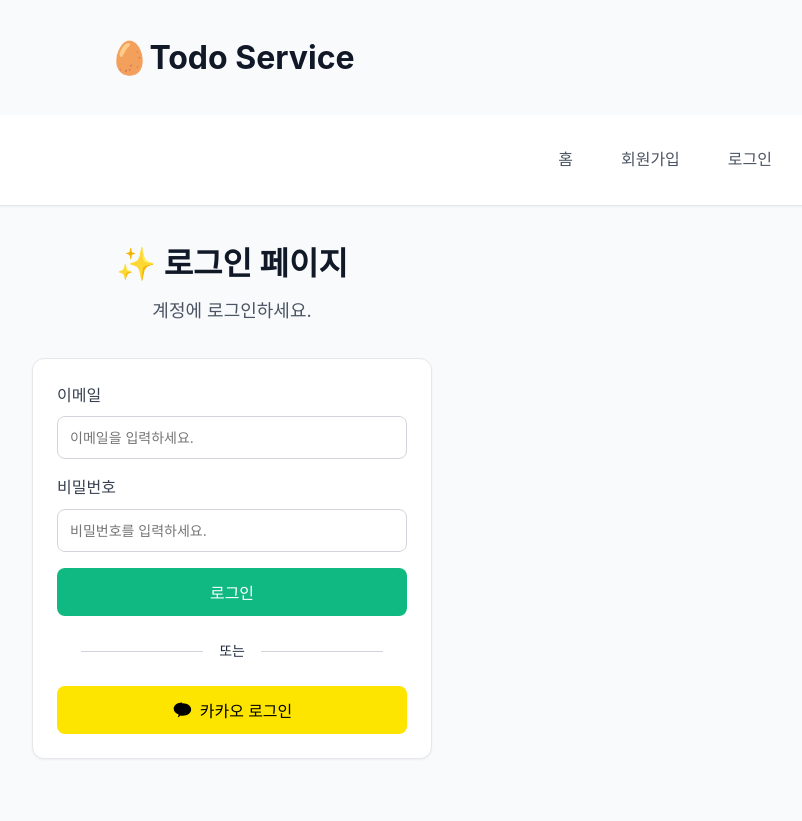
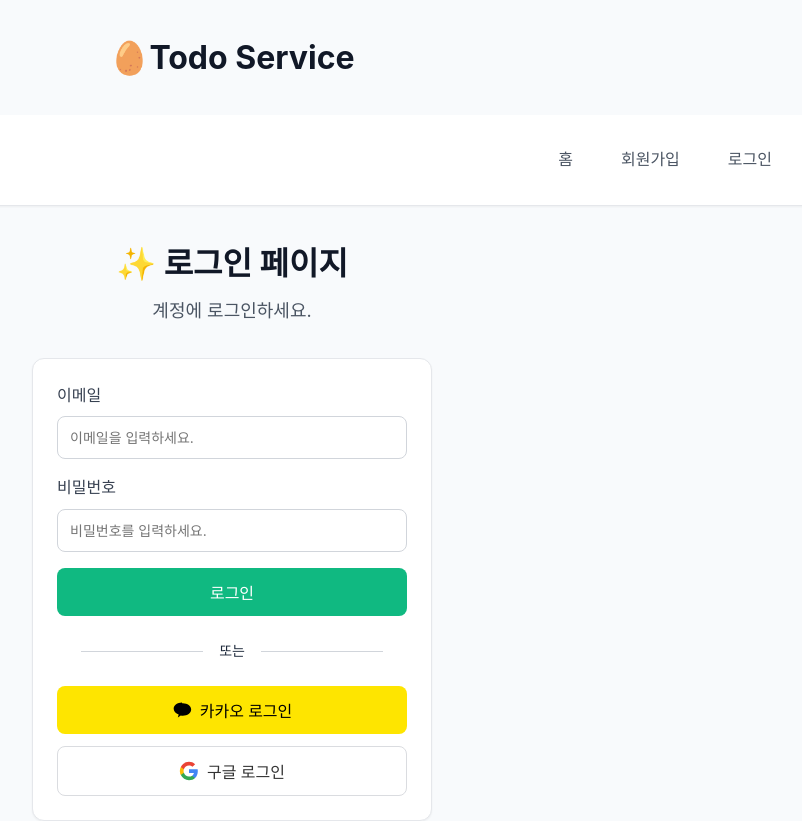
Before and after one commit to seastj/til_vite_ts, a React (Vite) app: page /signin in a window 1280 px wide. Shown: the whole page, without its empty margins (408-1210 px from the left). Before the commit the page ends 800 px from the top, so only its background shows below. Built offline with nearby package versions, Linux system fonts and the light colour scheme; no server answers.

Commit message:
[docs] 구글 회원 기능 업데이트

```diff
--- /dev/null
+++ b/src/components/GoogleLoginButton.tsx
@@ -0,0 +1,89 @@
+import { useAuth } from '../contexts/AuthContext';
+
+interface GoogleLoginButtonProps {
+  children?: React.ReactNode;
+  onError?: (error: string) => void;
+  onSuccess?: (message: string) => void;
+}
+
+const GoogleLoginButton = ({ onError, onSuccess }: GoogleLoginButtonProps) => {
+  // 구글 로그인 사용
+  const { signInWithGoogle } = useAuth();
+
+  // 구글 로그인 실행
+  const handleGoogleLogin = async () => {
+    try {
+      const { error } = await signInWithGoogle();
+      if (error) {
+        console.log(`구글 로그인 에러 메시지 : ${error}`);
+        if (onError) {
+          onError(error);
+        }
+      } else {
+        console.log(`구글 로그인 성공`);
+        if (onSuccess) {
+          onSuccess(`구글 로그인이 성공하였습니다.`);
+        }
+      }
+    } catch (err) {
+      console.log(`구글 로그인 오류 : ${err}`);
+    }
+  };
+  return (
+    <button
+      onClick={handleGoogleLogin}
+      onMouseEnter={e => {
+        e.currentTarget.style.backgroundColor = '#f8f9fa';
+      }}
+      onMouseLeave={e => {
+        e.currentTarget.style.backgroundColor = '#fff';
+      }}
+      type="button"
+      style={{
+        display: 'flex',
+        alignItems: 'center',
+        justifyContent: 'center',
+        gap: '8px',
+        width: '100%',
+        padding: '12px 16px',
+        backgroundColor: '#fff',
+        color: '#333',
+        border: '1px solid #dadce0',
+        borderRadius: '8px',
+        fontSize: '16px',
+        fontWeight: '500',
+        cursor: 'pointer',
+        transition: 'background-color 0.2s ease',
+      }}
+    >
+      {/* 구글 아이콘 SVG */}
+      <svg
+        width="20"
+        height="20"
+        viewBox="0 0 24 24"
+        fill="none"
+        xmlns="http://www.w3.org/2000/svg"
+      >
+        <path
+          d="M22.56 12.25c0-.78-.07-1.53-.2-2.25H12v4.26h5.92c-.26 1.37-1.04 2.53-2.21 3.31v2.77h3.57c2.08-1.92 3.28-4.74 3.28-8.09z"
+          fill="#4285F4"
+        />
+        <path
+          d="M12 23c2.97 0 5.46-.98 7.28-2.66l-3.57-2.77c-.98.66-2.23 1.06-3.71 1.06-2.86 0-5.29-1.93-6.16-4.53H2.18v2.84C3.99 20.53 7.7 23 12 23z"
+          fill="#34A853"
+        />
+        <path
+          d="M5.84 14.09c-.22-.66-.35-1.36-.35-2.09s.13-1.43.35-2.09V7.07H2.18C1.43 8.55 1 10.22 1 12s.43 3.45 1.18 4.93l2.85-2.22.81-.62z"
+          fill="#FBBC05"
+        />
+        <path
+          d="M12 5.38c1.62 0 3.06.56 4.21 1.64l3.15-3.15C17.45 2.09 14.97 1 12 1 7.7 1 3.99 3.47 2.18 7.07l3.66 2.84c.87-2.6 3.3-4.53 6.16-4.53z"
+          fill="#EA4335"
+        />
+      </svg>
+      구글 로그인
+    </button>
+  );
+};
+
+export default GoogleLoginButton;
--- a/src/pages/AuthCallback.tsx
+++ b/src/pages/AuthCallback.tsx
@@ -20,14 +20,16 @@ function AuthCallback() {
   const navigate = useNavigate();
 
   // 닉네임 추출
-  const extractNickname = (user: any, isKakaoLogin: boolean): string => {
+  const extractNickname = (user: any, isOAuthLogin: boolean, loginType: string): string => {
     let nickname = user.user_metadata.nickname;
-    if (isKakaoLogin && !nickname) {
+    if (isOAuthLogin && !nickname) {
       nickname =
         user.app_metadata.full_name ||
         user.app_metadata.name ||
+        user.user_metadata.full_name ||
+        user.user_metadata.name ||
         user.email?.split('@')[0] ||
-        '카카오 사용자';
+        (loginType === `카카오 로그인` ? `카카오사용자` : `구글시용자`);
     }
     return nickname;
   };
@@ -144,18 +146,28 @@ function AuthCallback() {
       }
 
       const user = sessionData.session.user;
-      // 카카오로 로그인 했는지 확인 필요 (kakao 는 Supabase 에서 정한 글자)
+      // 카카오 또는 구글로 로그인 했는지 확인 필요 (kakao, google 은 Supabase 에서 정한 글자)
       const isKakaoLogin = user.app_metadata.provider === 'kakao';
-      const loginType = isKakaoLogin ? '카카오 로그인' : '이메일 인증';
+      const isGoogleLogin = user.app_metadata.provider === 'google';
+      const isOAuthLogin = isKakaoLogin || isGoogleLogin;
 
-      // 카카오 로그인 이메일 중복 확인 (임시 비활성화)
-      if (isKakaoLogin && user.email) {
-        console.log('카카오 로그인 - 이메일 중복 확인 비활성화');
+      let loginType = `이메일 인증`;
+      if (isKakaoLogin) {
+        loginType = `카카오 로그인`;
+      } else if (isGoogleLogin) {
+        loginType = `구글 로그인`;
+      }
+
+      // OAuth 로그인 이메일
+
+      // OAuth 로그인 이메일 중복 확인 (임시 비활성화)
+      if (isOAuthLogin && user.email) {
+        console.log(`${loginType} - 이메일 중복 확인 비활성화`);
         console.log(user.email);
       }
 
       // 닉네임 추출
-      const nickname = extractNickname(user, isKakaoLogin);
+      const nickname = extractNickname(user, isOAuthLogin, loginType);
 
       // 프로필 존재 확인
       const existingProfile = await checkExistingProfile(user.id);
--- a/src/pages/ProfilePage.tsx
+++ b/src/pages/ProfilePage.tsx
@@ -12,7 +12,7 @@ import Loading from '../components/Loading';
  */
 function ProfilePage() {
   // 회원 기본 정보
-  const { user, deleteAccount, unlinkKakaoAccount } = useAuth();
+  const { user, deleteAccount, unlinkKakaoAccount, unlinkGoogleAccount } = useAuth();
   // 데이터 가져오는 동안의 로딩
   const [loading, setLoading] = useState<boolean>(true);
   // 사용자 프로필
@@ -141,15 +141,34 @@ function ProfilePage() {
       }
     }
   };
+  // 구글 계정 연동 해제
+  const handleUnlinkGoogle = async () => {
+    const message =
+      '구글 계정 연동을 해제하시겠습니까? \n\n 연동 해제 후에는 구글로 다시 로그인 할 수 없습니다.';
+    const isConfirm = confirm(message);
+    if (isConfirm) {
+      const result = await unlinkGoogleAccount();
+      if (result.success) {
+        alert(`${result.message}`);
+        // 연동 해제 후 로그아웃 처리
+        window.location.href = '/signin';
+      } else if (result.error) {
+        alert(`연동 해제 실패 : ${result.error}`);
+      }
+    }
+  };
 
   // 회원탈퇴
   const handleDeleteUser = () => {
-    // 카카오 로그인 사용자인지 확인
+    // 카카오 또는 구글 로그인 사용자인지 확인
     const isKakaoUser = user?.app_metadata.provider === `kakao`;
+    const isGoogleUser = user?.app_metadata.provider === `google`;
 
     const message: string = isKakaoUser
       ? '😥 카카오 계정 연동을 해제하고 계정을 삭제하시겠습니까? \n\n 복구가 불가능합니다.'
-      : '😥 계정을 완전히 삭제하시겠습니까? \n\n 복구가 불가능합니다.';
+      : isGoogleUser
+        ? '😥 구글 계정 연동을 해제하고 계정을 삭제하시겠습니까? \n\n 복구가 불가능합니다.'
+        : '😥 계정을 완전히 삭제하시겠습니까? \n\n 복구가 불가능합니다.';
     let isConfirm = false;
     isConfirm = confirm(message);
 
@@ -249,13 +268,13 @@ function ProfilePage() {
           <div
             style={{
               padding: 'var(--space-3)',
-              backgroundColor:
-                user?.app_metadata?.provider === 'kakao' ? '#FEE500' : 'var(--gray-50)',
+              backgroundColor: '#fff',
               borderRadius: 'var(--radius-md)',
-              color: user?.app_metadata?.provider === 'kakao' ? '#000000' : 'var(--gray-700)',
+              color: 'var(--gray-700)',
               display: 'flex',
               alignItems: 'center',
               gap: 'var(--space-2)',
+              border: '1px solid var(--gray-200)',
             }}
           >
             {user?.app_metadata?.provider === 'kakao' ? (
@@ -267,6 +286,28 @@ function ProfilePage() {
                   />
                 </svg>
                 카카오 로그인
+              </>
+            ) : user?.app_metadata?.provider === 'google' ? (
+              <>
+                <svg width="16" height="16" viewBox="0 0 24 24" fill="none">
+                  <path
+                    d="M22.56 12.25c0-.78-.07-1.53-.2-2.25H12v4.26h5.92c-.26 1.37-1.04 2.53-2.21 3.31v2.77h3.57c2.08-1.92 3.28-4.74 3.28-8.09z"
+                    fill="#4285F4"
+                  />
+                  <path
+                    d="M12 23c2.97 0 5.46-.98 7.28-2.66l-3.57-2.77c-.98.66-2.23 1.06-3.71 1.06-2.86 0-5.29-1.93-6.16-4.53H2.18v2.84C3.99 20.53 7.7 23 12 23z"
+                    fill="#34A853"
+                  />
+                  <path
+                    d="M5.84 14.09c-.22-.66-.35-1.36-.35-2.09s.13-1.43.35-2.09V7.07H2.18C1.43 8.55 1 10.22 1 12s.43 3.45 1.18 4.93l2.85-2.22.81-.62z"
+                    fill="#FBBC05"
+                  />
+                  <path
+                    d="M12 5.38c1.62 0 3.06.56 4.21 1.64l3.15-3.15C17.45 2.09 14.97 1 12 1 7.7 1 3.99 3.47 2.18 7.07l3.66 2.84c.87-2.6 3.3-4.53 6.16-4.53z"
+                    fill="#EA4335"
+                  />
+                </svg>
+                구글 로그인
               </>
             ) : (
               <>
@@ -667,9 +708,22 @@ function ProfilePage() {
                 🔗 카카오 연동 해제
               </button>
             )}
-
+            {/* 구글 사용자에게만 연동 해제 버튼 표시 */}
+            {user?.app_metadata?.provider === 'google' && (
+              <button
+                className="btn btn-warning btn-lg"
+                onClick={handleUnlinkGoogle}
+                style={{ backgroundColor: '#4285f4', color: '#fff', border: 'none' }}
+              >
+                🔗 구글 연동 해제
+              </button>
+            )}
             <button className="btn btn-danger btn-lg" onClick={handleDeleteUser}>
-              {user?.app_metadata?.provider === 'kakao' ? '카카오 연동 해제 & 탈퇴' : '회원탈퇴'}
+              {user?.app_metadata?.provider === 'kakao'
+                ? '카카오 연동 해제 & 탈퇴'
+                : user?.app_metadata?.provider === 'google'
+                  ? '구글 연동 해제 & 탈퇴'
+                  : '회원탈퇴'}
             </button>
           </>
         )}
--- a/src/pages/SignInPage.tsx
+++ b/src/pages/SignInPage.tsx
@@ -2,6 +2,7 @@ import React, { useState } from 'react';
 import { useAuth } from '../contexts/AuthContext';
 import { useNavigate } from 'react-router-dom';
 import KakaoLoginButton from '../components/KakaoLoginButton';
+import GoogleLoginButton from '../components/GoogleLoginButton';
 
 function SignInPage() {
   const navigate = useNavigate();
@@ -66,8 +67,12 @@ function SignInPage() {
           <div></div>
         </div>
 
-        {/* 카카오 로그인 버튼 */}
+        {/* 카카오 로그인 버튼 : 오류 메시지는 사용자도 볼 수 있어야 함. */}
         <KakaoLoginButton onError={error => setMsg(`카카오 로그인 오류 : ${error}`)} />
+        {/* 구글 로그인 버튼 : 오류 메시지는 사용자도 볼 수 있어야 함. */}
+        <div style={{ marginTop: 'var(--space-3)' }}>
+          <GoogleLoginButton onError={error => setMsg(`구글 로그인 오류 : ${error}`)} />
+        </div>
 
         {/* 메세지 출력 */}
         {msg && (
--- a/src/pages/SignUpPage.tsx
+++ b/src/pages/SignUpPage.tsx
@@ -4,6 +4,7 @@ import { supabase } from '../lib/supabase';
 import { createProfile } from '../lib/profile';
 import type { ProfileInsert } from '../types/TodoTypes';
 import KakaoLoginButton from '../components/KakaoLoginButton';
+import GoogleLoginButton from '../components/GoogleLoginButton';
 
 function SignUpPage() {
   const { signUp, checkEmailExists, checkNicknameExists } = useAuth();
@@ -371,9 +372,16 @@ function SignUpPage() {
         </div>
         {/* 카카오 로그인 버튼 */}
         <KakaoLoginButton
+          onError={error => setMsg(`카카오 로그인 오류 : ${error}`)}
           onSuccess={message => setMsg(message)}
-          onError={error => setMsg(`카카오 로그인 오류 : ${error}`)}
         />
+        {/* 구글 로그인 버튼 : 오류 메시지는 사용자도 볼 수 있어야 함. */}
+        <div style={{ marginTop: 'var(--space-3)' }}>
+          <GoogleLoginButton
+            onError={error => setMsg(`구글 로그인 오류 : ${error}`)}
+            onSuccess={message => setMsg(message)}
+          />
+        </div>
         {/* 메세지 출력 */}
         {msg && (
           <p
```
Also changed, not shown: src/contexts/AuthContext.tsx (+65 -4 lines), 1 other file (tests, documents, lock files or other folders).
